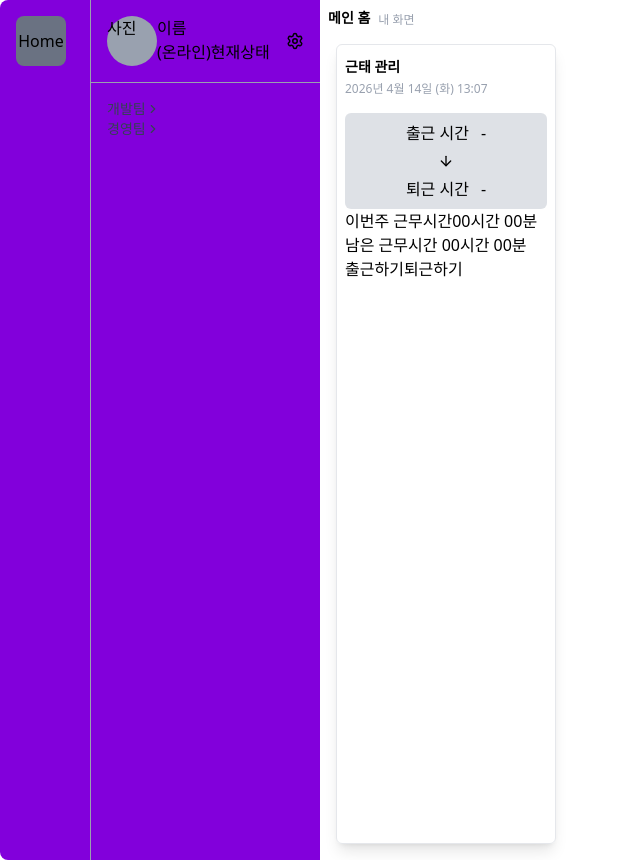
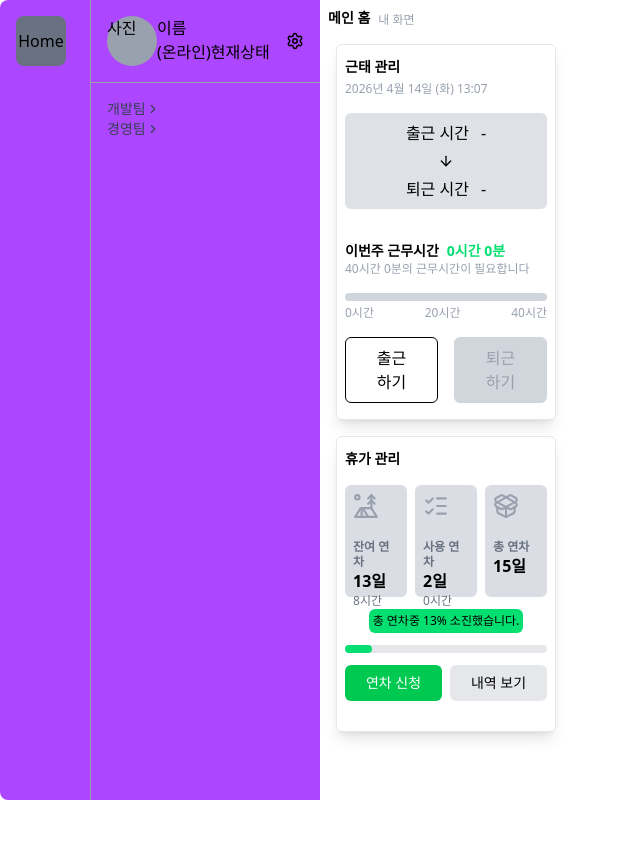
Before and after one commit to JinoPeanut/chat-system, a Next.js app: page / in a window 1280 px wide. Shown: the whole page, without its empty margins (0-640 px from the left). After the commit the page ends 800 px from the top, so only its background shows below. Built offline with nearby package versions, Linux system fonts and the light colour scheme.

Commit message:
출근패널, 연차패널 UI 완성 (4일차)

```diff
--- a/app/page.tsx
+++ b/app/page.tsx
@@ -1,4 +1,5 @@
 import AttendancePanel from "@/components/home/AttendancePanel";
+import LeavePanel from "@/components/home/LeavePanel";
 
 export default function HomePage() {
   return (
@@ -19,6 +20,7 @@ export default function HomePage() {
         {/* 왼쪽 - 근태 관리*/}
         <div className="col-span-3">
           <AttendancePanel />
+          <LeavePanel />
         </div>
 
         {/* 중간 - 최근채팅, 공지사항 */}
--- a/components/chat/SideBar.tsx
+++ b/components/chat/SideBar.tsx
@@ -20,7 +20,7 @@ export default function SideBar() {
     const router = useRouter();
 
     return (
-        <div className="flex w-1/4 min-h-screen bg-purple-700 rounded-l-lg">
+        <div className="flex w-1/4 min-h-screen bg-purple-500 rounded-l-lg">
             {/* 왼쪽 프로필칸 */}
             <div className="p-4 flex">
                 {/* 메인홈 버튼 */}
--- a/components/home/AttendancePanel.tsx
+++ b/components/home/AttendancePanel.tsx
@@ -18,6 +18,12 @@ function formatKoreanTime(now: Date) {
 
     const map = Object.fromEntries(parts.map((p) => [p.type, p.value]));
     return `${map.year}년 ${map.month}월 ${map.day}일 (${map.weekday}) ${map.hour}:${map.minute}`;
+}
+
+function formatMinutes(minutes: number) {
+    const h = Math.floor(minutes / 60)
+    const m = minutes % 60
+    return `${h}시간 ${m}분`
 }
 
 export default function AttendancePanel() {
@@ -45,6 +51,12 @@ export default function AttendancePanel() {
             hour12: false,
         })
         : "-";
+
+    const workTime = 2400;
+    const workMinutesText = todayRecord?.workMinutes ?? 0;
+    const leftMinutes = workTime - workMinutesText;
+
+    const workPercent = Math.min(100, (workMinutesText / workTime) * 100);
 
     function handleCheckIn() {
         if (todayRecord?.checkInAt) return;
@@ -102,7 +114,7 @@ export default function AttendancePanel() {
         <div
             className="
                 border border-gray-200 rounded-md
-                px-2 shadow-lg min-h-screen
+                px-2 pb-4 shadow-lg min-h-[50%] mb-4
             ">
             <div className="pb-4">
                 <h2 className="text-sm font-bold pt-3">
@@ -128,17 +140,52 @@ export default function AttendancePanel() {
                 </div>
             </div>
 
-            <span>이번주 근무시간</span>
-            <span>{"00시간 00분"}</span>
-            <p>남은 근무시간 {"00시간 00분"}</p>
+            <div className="flex mt-8 gap-2">
+                <p className="text-sm font-bold">이번주 근무시간</p>
+                <p className="text-sm text-green-400 font-bold">{formatMinutes(workMinutesText)}</p>
+            </div>
 
-            <button onClick={handleCheckIn}>
-                출근하기
-            </button>
-            <button onClick={handleCheckOut}>
-                퇴근하기
-            </button>
+            <p className="text-xs text-gray-400">
+                {formatMinutes(leftMinutes)}의 근무시간이 필요합니다
+            </p>
 
+            {/* 남은 근무시간 그래프 */}
+            <div className="flex flex-col gap-1 mt-4">
+                <div className="bg-gray-300 rounded-full h-2">
+                    <div
+                        className="bg-green-400 h-2 rounded-full transition-all duration-300"
+                        style={{ width: `${workPercent}%` }}
+                    />
+                </div>
+                <div className="flex justify-between text-xs text-gray-400">
+                    <span>0시간</span>
+                    <span>20시간</span>
+                    <span>40시간</span>
+                </div>
+            </div>
+
+            <div className="flex items-center justify-center gap-4 mt-4">
+                <button
+                    className="border border-black px-6 py-2 rounded-md
+                    hover:bg-green-500 hover:text-white hover:border-white
+                    cursor-pointer disabled:text-gray-400 disabled:bg-gray-300
+                    disabled:border-gray-300"
+                    onClick={handleCheckIn}
+                    disabled={!!todayRecord?.checkInAt}
+                >
+                    출근하기
+                </button>
+                <button
+                    className="border border-black px-6 py-2 rounded-md
+                    hover:bg-red-500 hover:text-white hover:border-white
+                    cursor-pointer disabled:text-gray-400 disabled:bg-gray-300
+                    disabled:border-gray-300"
+                    onClick={handleCheckOut}
+                    disabled={!todayRecord?.checkInAt || !!todayRecord?.checkOutAt}
+                >
+                    퇴근하기
+                </button>
+            </div>
         </div>
     )
 }
--- /dev/null
+++ b/components/home/LeavePanel.tsx
@@ -0,0 +1,123 @@
+import { USERS } from "@/types/chat";
+import { LEAVE } from "@/types/leave";
+import { ListChecks, PackageOpen, TentTree } from "lucide-react";
+
+const getLeaveColor = (percent: number) => {
+    if (percent <= 10) return "bg-green-500"
+    if (percent <= 20) return "bg-green-400"
+    if (percent <= 30) return "bg-green-300"
+    if (percent <= 40) return "bg-lime-300"
+    if (percent <= 50) return "bg-yellow-300"
+    if (percent <= 60) return "bg-yellow-400"
+    if (percent <= 70) return "bg-orange-300"
+    if (percent <= 80) return "bg-orange-400"
+    if (percent <= 90) return "bg-orange-500"
+    return "bg-red-500"
+}
+
+export default function LeavePanel() {
+
+    const myUserId = USERS.user1.id;
+    const myLeave = Object.values(LEAVE).find((u) => u.userId === myUserId);
+
+    const remainDays = myLeave ? myLeave?.totalDays - myLeave?.usedDays : 0;
+    const remainHours = myLeave ? 8 - myLeave.useHours : 0;
+    const leavePercent = myLeave ? Math.min(100, (myLeave?.usedDays / myLeave.totalDays) * 100) : 0;
+
+    return (
+        <div className="
+                border border-gray-200 rounded-md
+                px-2 shadow-lg min-h-[45%]
+            ">
+            <div className="pb-4">
+                <h2 className="text-sm font-bold pt-3">
+                    휴가 관리
+                </h2>
+            </div>
+
+            {/* 연차카드 */}
+            <div className="grid grid-cols-3 gap-2">
+
+                {/* 잔여 연차 */}
+                <div className="col-span-1 flex-col items-start bg-gray-300/80
+                    rounded-md h-[7rem] p-2 group hover:bg-blue-200"
+                >
+                    <TentTree size={26} className="text-gray-400 group-hover:text-blue-500" />
+                    <p className="text-xs leading-tight pt-5 text-gray-500 font-bold
+                        group-hover:text-blue-500
+                    ">
+                        잔여 연차
+                    </p>
+                    <p className="font-bold">
+                        {remainDays}일
+                    </p>
+                    <p className="text-xs leading-tight text-gray-500 group-hover:text-blue-500">
+                        {remainHours}시간
+                    </p>
+                </div>
+
+                {/* 사용 연차 */}
+                <div className="col-span-1 flex-col items-start bg-gray-300/80
+                    rounded-md h-[7rem] p-2 group hover:bg-blue-200"
+                >
+                    <ListChecks size={26} className="text-gray-400 group-hover:text-blue-500" />
+                    <p className="text-xs leading-tight pt-5 text-gray-500 font-bold
+                        group-hover:text-blue-500
+                    ">
+                        사용 연차
+                    </p>
+                    <p className="font-bold">
+                        {myLeave?.usedDays}일
+                    </p>
+                    <p className="text-xs leading-tight text-gray-500 group-hover:text-blue-500">
+                        {myLeave?.useHours}시간
+                    </p>
+                </div>
+
+                {/* 총 연차 */}
+                <div className="col-span-1 flex-col items-start bg-gray-300/80
+                    rounded-md h-[7rem] p-2 group hover:bg-blue-200"
+                >
+                    <PackageOpen size={26} className="text-gray-400 group-hover:text-blue-500" />
+                    <p className="text-xs leading-tight pt-5 text-gray-500 font-bold
+                        group-hover:text-blue-500
+                    ">
+                        총 연차
+                    </p>
+                    <p className="font-bold">
+                        {myLeave?.totalDays}일
+                    </p>
+                </div>
+            </div>
+
+            {/* 남은 연차 비율 */}
+            <div className="mt-3 flex items-center justify-center mx-6">
+                <p className={`
+                    ${getLeaveColor(Number(leavePercent.toFixed(0)))}
+                    rounded-md py-1 text-center text-xs break-words
+                    w-full
+                `}>
+                    총 연차중 {leavePercent.toFixed(0)}% 소진했습니다.
+                </p>
+            </div>
+
+            <div className="mt-3">
+                <div className="w-full bg-gray-200 rounded-full h-2">
+                    <div
+                        className={`${getLeaveColor(leavePercent)} h-2 rounded-full`}
+                        style={{ width: `${leavePercent}%` }}
+                    />
+                </div>
+            </div>
+
+            <div className="mt-3 flex gap-2">
+                <button className="flex-1 bg-green-500 text-white rounded-md py-2 text-sm hover:bg-green-400">
+                    연차 신청
+                </button>
+                <button className="flex-1 bg-gray-200 rounded-md py-2 text-sm hover:bg-gray-300">
+                    내역 보기
+                </button>
+            </div>
+        </div>
+    )
+}
--- a/types/attendance.ts
+++ b/types/attendance.ts
@@ -1,4 +1,3 @@
-
 
 export type AttendanceType = {
     id: string,
--- /dev/null
+++ b/types/leave.ts
@@ -0,0 +1,15 @@
+export type Leave = {
+    userId: string,
+    totalDays: number,
+    usedDays: number,
+    useHours: number,
+}
+
+export const LEAVE: Record<string, Leave> = {
+    leave1: {
+        userId: "user-1",
+        totalDays: 15,
+        usedDays: 2,
+        useHours: 0,
+    }
+}
```
